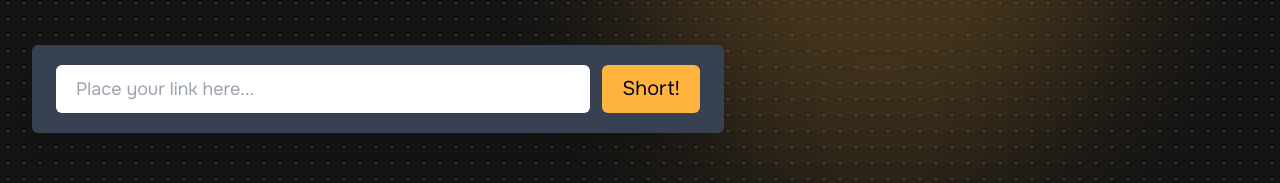
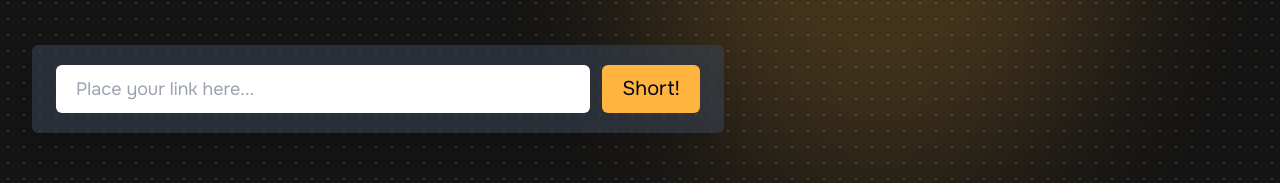
Before and after one commit to Git-Darkmoon/iShortly, a Next.js app: page / in a window 1280 px wide. Shown: the part 421-604 px from the top of the page. Built offline with nearby package versions, Linux system fonts and the light colour scheme.

Commit message:
styles: changed the form container bg-color to a glassy instead a solid color.

```diff
--- a/app/components/FormContainer.tsx
+++ b/app/components/FormContainer.tsx
@@ -40,7 +40,7 @@ const FormContainer = () => {
       <form
         id="myForm"
         onSubmit={handleSubmit}
-        className="flex flex-col  w-full mt-6 max-w-[760px] justify-center text-xl mx-auto px-6 py-5 bg-gray-700 shadow-xl rounded-md"
+        className="flex flex-col  w-full mt-6 max-w-[760px] justify-center text-xl mx-auto px-6 py-5 bg-gray-700/60 shadow-xl rounded-md"
       >
         <div className="flex flex-col md:flex-row gap-3">
           <input
```
